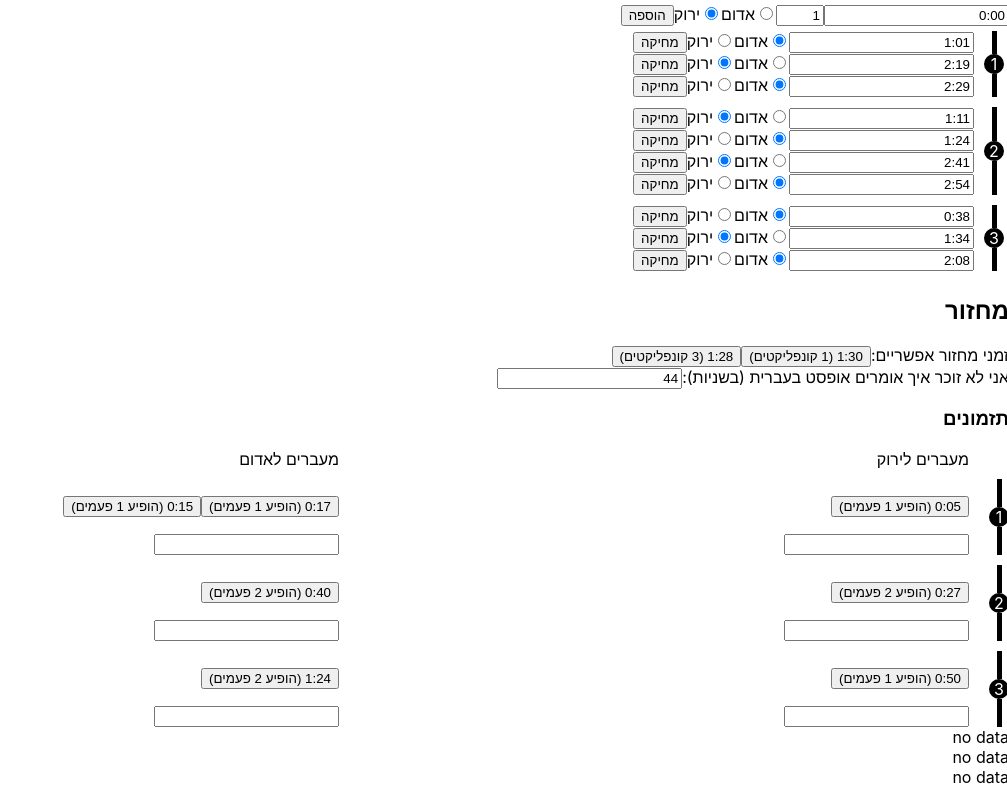
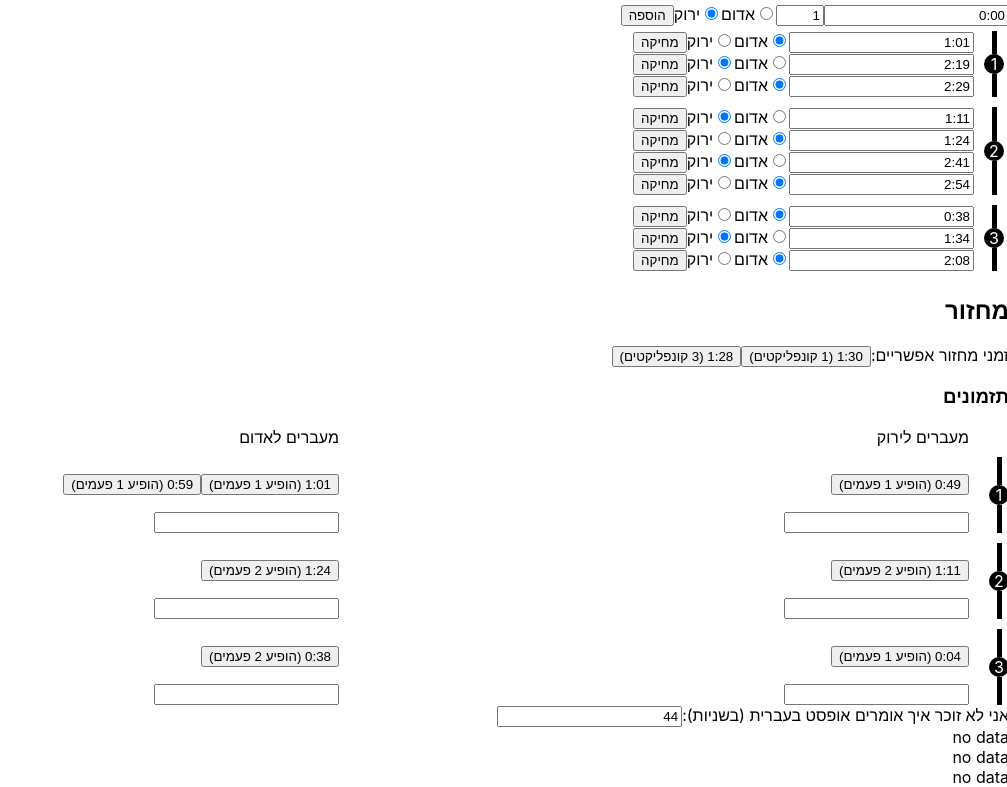
Before and after one commit to danfishgold/crosswalk-timing, a React (Vite) app: page / in a window 1280 px wide. Shown: the part 599-1386 px from the top of the page, without its empty margins (273-1280 px from the left). Built offline with nearby package versions, Linux system fonts and the light colour scheme.

Commit message:
Cycle offset is broken so I changed its purpose
oops

```diff
--- a/src/Cycle/CycleDiagram.tsx
+++ b/src/Cycle/CycleDiagram.tsx
@@ -44,7 +44,7 @@ function DiagramTrack({
     useSelector(
       (state) => state.eventTimestamps[timedEventKey(crosswalkId, 'green')],
     ) ?? []
-  const trackSegments = calculateTrackSegments(reds, greens, cycle.duration)
+  const trackSegments = calculateTrackSegments(reds, greens, cycle)
   if (!trackSegments) {
     return <div>no data</div>
   }
@@ -75,14 +75,17 @@ type Segment = { color: Color; offset: number; duration: number }
 function calculateTrackSegments(
   reds: number[],
   greens: number[],
-  cycleDuration: number,
+  cycle: Cycle,
 ): Segment[] | null {
   const sortedEvents: { timestamp: number; color: Color }[] = sortBy(
     [
       ...reds.map((timestamp) => ({ timestamp, color: 'red' as const })),
       ...greens.map((timestamp) => ({ timestamp, color: 'green' as const })),
-    ],
-    (event) => mod(event.timestamp, cycleDuration),
+    ].map((event) => ({
+      ...event,
+      timestamp: mod(event.timestamp - cycle.offset, cycle.duration),
+    })),
+    (event) => event.timestamp,
   )
   const eventCount = sortedEvents.length
   if (eventCount < 2) {
@@ -94,9 +97,12 @@ function calculateTrackSegments(
       ? null
       : { timestamp: 0, color: sortedEvents[1].color },
     ...sortedEvents,
-    sortedEvents[eventCount - 1].timestamp === cycleDuration
+    sortedEvents[eventCount - 1].timestamp === cycle.duration
       ? null
-      : { timestamp: cycleDuration, color: sortedEvents[eventCount - 2].color },
+      : {
+          timestamp: cycle.duration,
+          color: sortedEvents[eventCount - 2].color,
+        },
   ])
 
   const eventPairs = pairs(eventsWithExplicitBorderEvents)
--- a/src/Cycle/CycleSection.tsx
+++ b/src/Cycle/CycleSection.tsx
@@ -19,8 +19,8 @@ export default function CycleSection() {
       <CycleDurationSelector />
       {cycle && (
         <>
+          <TimedEventEditor cycle={cycle} />
           <CycleOffsetInput cycle={cycle} />
-          <TimedEventEditor cycle={cycle} />
           <CycleDiagram cycle={cycle} />
         </>
       )}
@@ -69,7 +69,7 @@ function CycleOffsetInput({ cycle }: { cycle: Cycle }) {
       <input
         id='cycle-offset-input'
         type='number'
-        value={cycle.recordingOffset}
+        value={cycle.offset}
         onChange={(event) =>
           dispatch(setCycleOffset(event.target.valueAsNumber))
         }
--- a/src/Cycle/timedEvents.ts
+++ b/src/Cycle/timedEvents.ts
@@ -28,7 +28,7 @@ export function timingSuggestions(
     groupedTransitionEntries.map(([key, transitions]) => [
       key,
       transitions.map((transition) =>
-        mod(transition.timestamp - cycle.recordingOffset, cycle.duration),
+        mod(transition.timestamp, cycle.duration),
       ),
     ])
   return Object.fromEntries(timingEntries) as Record<TimedEventKey, number[]>
@@ -63,7 +63,7 @@ function conflictCount(
 ): number {
   const timings = timingSuggestions(transitions, {
     duration,
-    recordingOffset: 0,
+    offset: 0,
   })
   return sumBy(
     Object.values(timings),
--- a/src/reducer.ts
+++ b/src/reducer.ts
@@ -50,7 +50,7 @@ export type TransitionSuggestion = {
   y: number
 }
 
-export type Cycle = { duration: number; recordingOffset: number }
+export type Cycle = { duration: number; offset: number }
 
 export type CrosswalkKey = LegId | `${LegId}-${'first' | 'second'}`
 export function crosswalkKey(crosswalkId: CrosswalkId): CrosswalkKey {
@@ -141,7 +141,7 @@ const szoldState: State = {
   },
   cursor: null,
   transitionSuggestion: null,
-  cycle: { duration: 90, recordingOffset: 44 },
+  cycle: { duration: 90, offset: 44 },
   eventTimestamps: {},
   inEditMode: true,
 }
@@ -258,14 +258,14 @@ const { reducer, actions } = createSlice({
     setCycleDuraration(state, action: PayloadAction<number>) {
       state.cycle = {
         duration: action.payload,
-        recordingOffset: state.cycle?.recordingOffset ?? 0,
+        offset: state.cycle?.offset ?? 0,
       }
     },
     setCycleOffset(state, action: PayloadAction<number>) {
       if (!state.cycle) {
         return
       }
-      state.cycle.recordingOffset = action.payload
+      state.cycle.offset = action.payload
     },
     toggleEditMode(state) {
       state.inEditMode = !state.inEditMode
```
